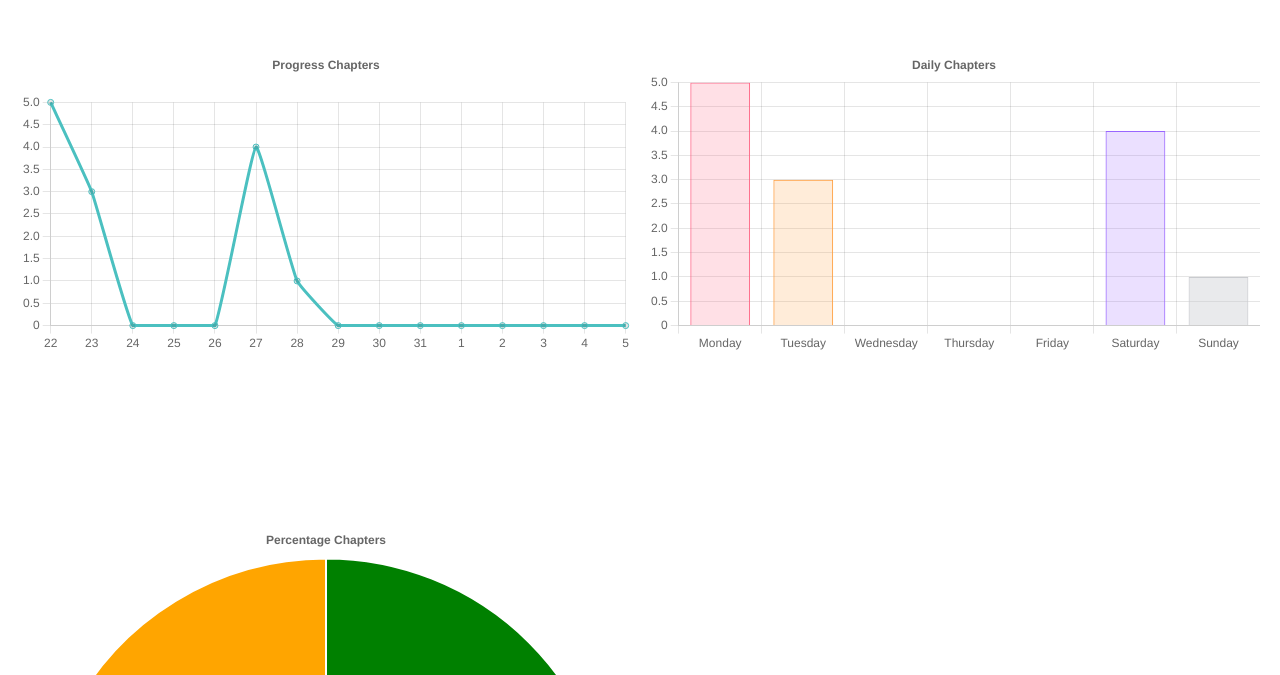
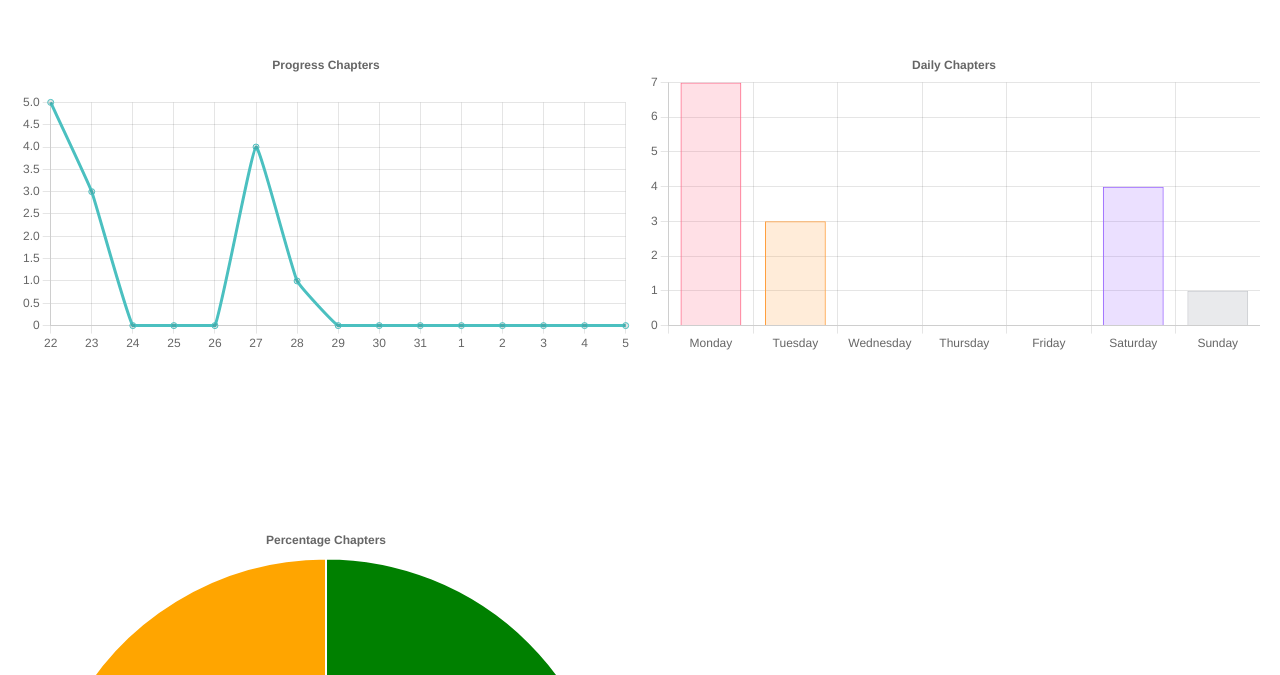
Before and after one commit to teschiopol/studyGamify, a Next.js app: page / in a window 1280 px wide. Shown: the part 125-800 px from the top of the page. Built offline with nearby package versions, Linux system fonts and the light colour scheme.

Commit message:
Update BarChart.tsx

```diff
--- a/src/components/BarChart.tsx
+++ b/src/components/BarChart.tsx
@@ -40,7 +40,7 @@ const BarChart = () => {
             ],
             datasets: [
               {
-                data: [5, 3, 0, 0, 0, 4, 1],
+                data: [7, 3, 0, 0, 0, 4, 1],
                 backgroundColor: [
                     'rgba(255, 99, 132, 0.2)',
                     'rgba(255, 159, 64, 0.2)',
```
